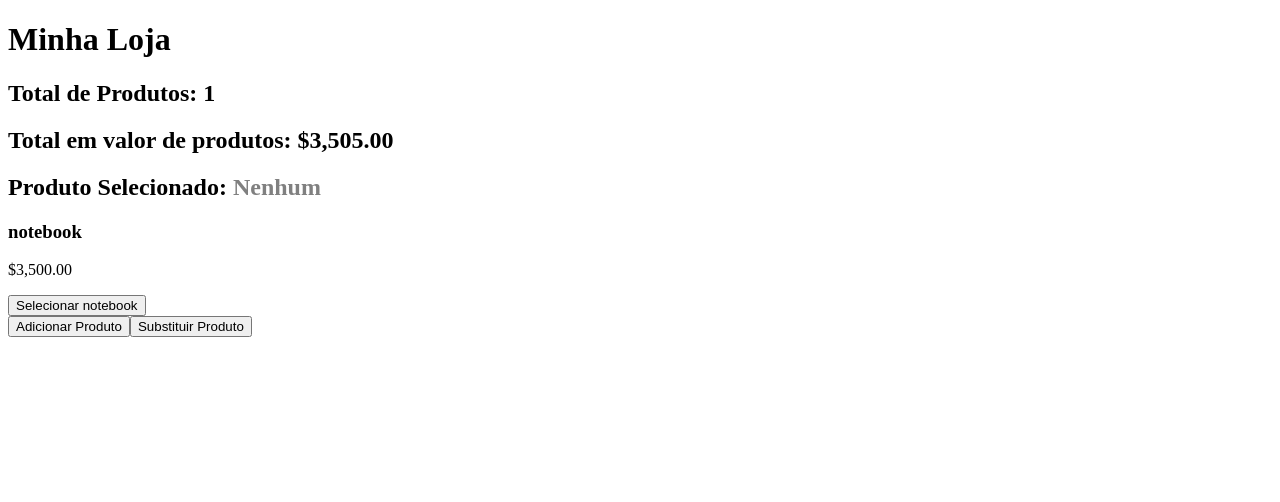
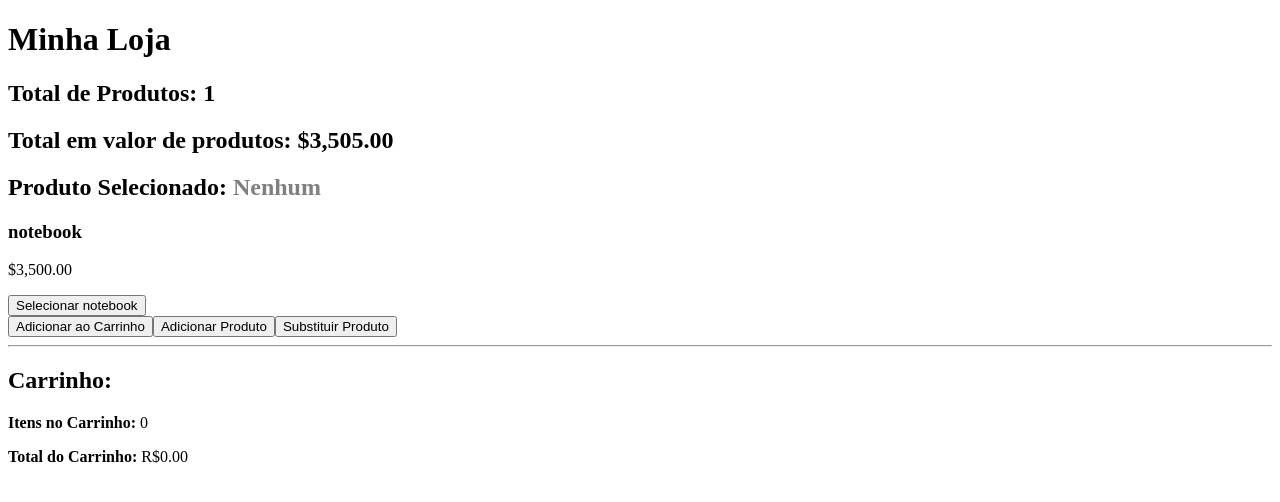
Before and after one commit to MathOak/Cursos-Angular-Autonomia-e-Renda, an Angular app: page / in a window 1280 px wide. Both pictures are taken after a click on the button "Adicionar Produto". Shown: the top 502 px of the page. Built offline with nearby package versions, Linux system fonts and the light colour scheme.

Commit message:
Feat: Area de carrinho e Separação semantica

```diff
--- a/src/app/features/produtos/lista-produtos/lista-produtos.html
+++ b/src/app/features/produtos/lista-produtos/lista-produtos.html
@@ -1,3 +1,4 @@
+<section>
   <h2>Total de Produtos: {{ totalProdutos() }}</h2>
   <h2>Total em valor de produtos: {{ valorTotal() | currency }}</h2>
   <h2>
@@ -5,14 +6,29 @@
     @if (produtoSelecionado()) {
       <strong style="color: green">{{ produtoSelecionado() }}</strong>
     } @else {
-    <strong style="color: gray">Nenhum</strong>
+      <span style="color: gray">Nenhum</span>
     }
   </h2>
 
   @for (item of produtos(); track item.nome) {
-  <app-produto [nome]="item.nome" [preco]="item.preco" (produtoSelecionado)="exibirProduto($event)">
+    <app-produto
+      [nome]="item.nome"
+      [preco]="item.preco"
+      (produtoSelecionado)="exibirProduto($event)"
+    >
     </app-produto>
+    <button (click)="adicionarAoCarrinho(item)">Adicionar ao Carrinho</button>
   }
 
   <button (click)="adicionarProduto()">Adicionar Produto</button>
   <button (click)="substituirProduto()">Substituir Produto</button>
+</section>
+<hr />
+<section>
+  <h2>Carrinho:</h2>
+  @for (item of carrinho(); track $index) {
+    <p>{{ item.nome }} - {{ item.preco | currency: 'BRL' }}</p>
+  }
+  <p><strong>Itens no Carrinho:</strong> {{ quantidadeCarrinho() }}</p>
+  <p><strong>Total do Carrinho:</strong> {{ totalCarrinho() | currency: 'BRL' }}</p>
+</section>
--- a/src/app/features/produtos/lista-produtos/lista-produtos.ts
+++ b/src/app/features/produtos/lista-produtos/lista-produtos.ts
@@ -20,18 +20,18 @@
       document.title = `(${this.totalProdutos()}) da Minha Loja`;
     });
   }
-  produtos = signal<
-    {
-      nome: string;
-      preco: number;
-    }[]
-  >([]);
+  produtos = signal<{ nome: string; preco: number }[]>([]);
+  carrinho = signal<{ nome: string; preco: number }[]>([]);
   produtoSelecionado = signal<string | null>(null);
 
   totalProdutos = computed(() => this.produtos().length);
   valorTotal = computed(() => {
     return this.produtos().reduce((total, item) => total + item.preco, 5);
   });
+  quantidadeCarrinho = computed(() => this.carrinho().length);
+  totalCarrinho = computed(()=>
+    this.carrinho().reduce((total, item)=>total + item.preco, 0)
+)
 
   produtosNovos = [
     { nome: 'notebook', preco: 3500 },
@@ -73,6 +73,9 @@
       /* Caso contrario, não faço nada */
     }
   }
+  adicionarAoCarrinho(produto: { nome: string; preco: number }) {
+    this.carrinho.update((listaCarrinhoAtual) => [...listaCarrinhoAtual, produto]);
+  }
 
   exibirProduto(nome: string) {
     this.produtoSelecionado.set(nome);
```
Lines whose indentation alone changed are shown as unchanged.
